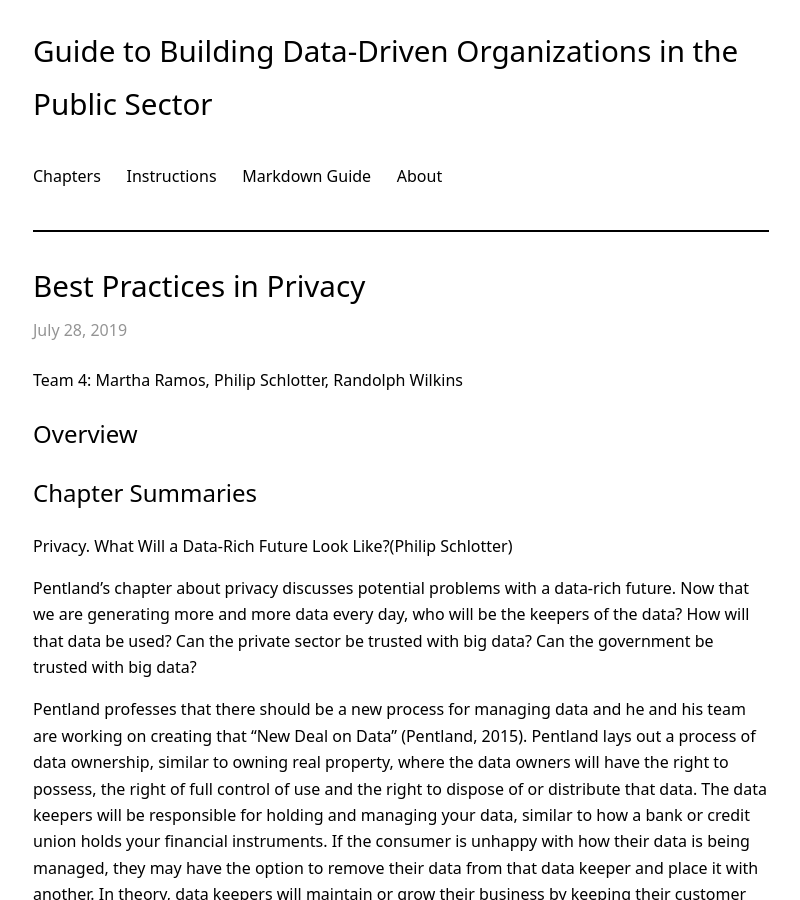
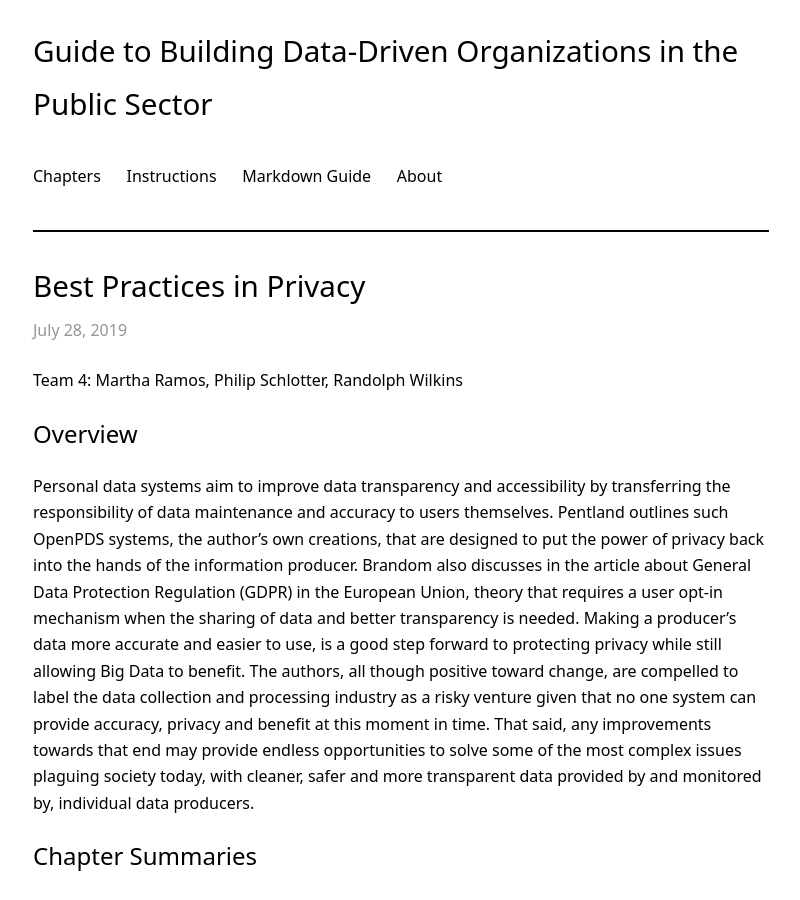
Before and after one commit to RandyWilkinsASU/ddm-textbook-summer-2019, a Jekyll site: the page built from _posts/2019-07-28-ch14-privacy.md, in a window 1280 px wide and 900 px high. Shown: the whole window, without its empty margins (239-1039 px from the left). Built offline with Jekyll 4.4.1, drawn with Linux system fonts in a browser that asks for light colours; our own code applies the rules of GitHub Pages for plain Markdown files; some of the changed text lies outside the part shown.

Commit message:
Update 2019-07-28-ch14-privacy.md

```diff
--- a/_posts/2019-07-28-ch14-privacy.md
+++ b/_posts/2019-07-28-ch14-privacy.md
@@ -7,8 +7,8 @@ Team 4: Martha Ramos, Philip Schlotter, Randolph Wilkins
 
 
 ## Overview
-
-
+Personal data systems aim to improve data transparency and accessibility by transferring the responsibility of data maintenance and accuracy to users themselves. Pentland outlines such OpenPDS systems, the author’s own creations, that are designed to put the power of privacy back into the hands of the information producer.  Brandom also discusses in the article about General Data Protection Regulation (GDPR) in the European Union, theory that requires a user opt-in mechanism when the sharing of data and better transparency is  needed. Making a producer’s data more accurate and easier to use, is a good step forward to protecting privacy while still allowing Big Data to benefit.
+The authors, all though positive toward change, are compelled to label the data collection and processing industry as a risky venture given that no one system can provide accuracy, privacy and benefit at this moment in time. That said, any improvements towards that end may provide endless opportunities to solve some of the most complex issues plaguing society today, with cleaner, safer and more transparent data provided by and monitored by, individual data producers.
 
 
 ## Chapter Summaries
@@ -46,7 +46,7 @@ This chapter provided a strong overview of the technology that is now available
 3. Would you be more willing to give your data to the government for free if it was for the betterment of the community?
 4. How do you feel about tracking devices placed on people with Alzheimers? What are the pros and cons of the use of technology to track this data?
 5. What are your thoughts regarding the need for more legislation as it relates to the protection of an individual's data? Do you believe more protection is needed?
-
+6. If personal data was subject to manipulation by the data creator, would that limit its effectiveness or usefulness as a monitoring mechanism or tool for information gathering? Or, does it just change the data?
 
 
 ## References
```
